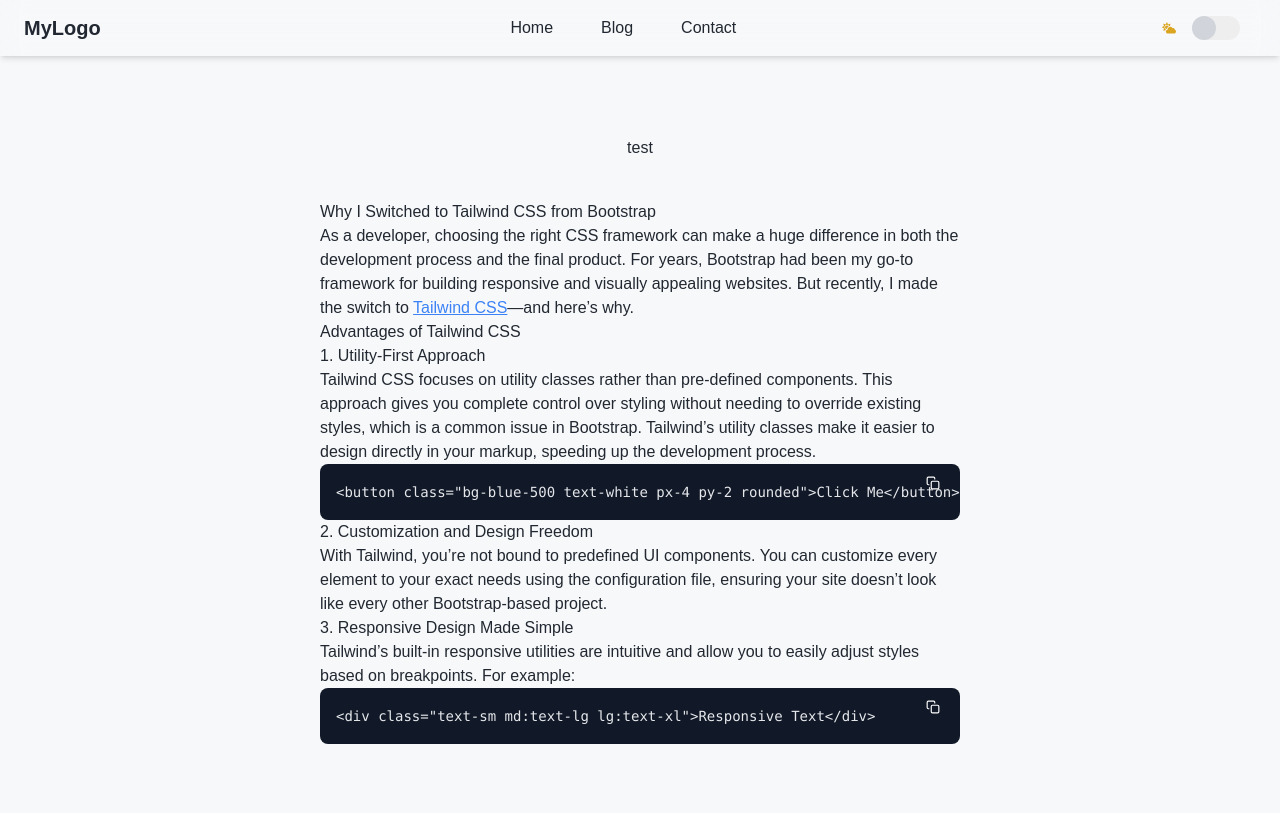
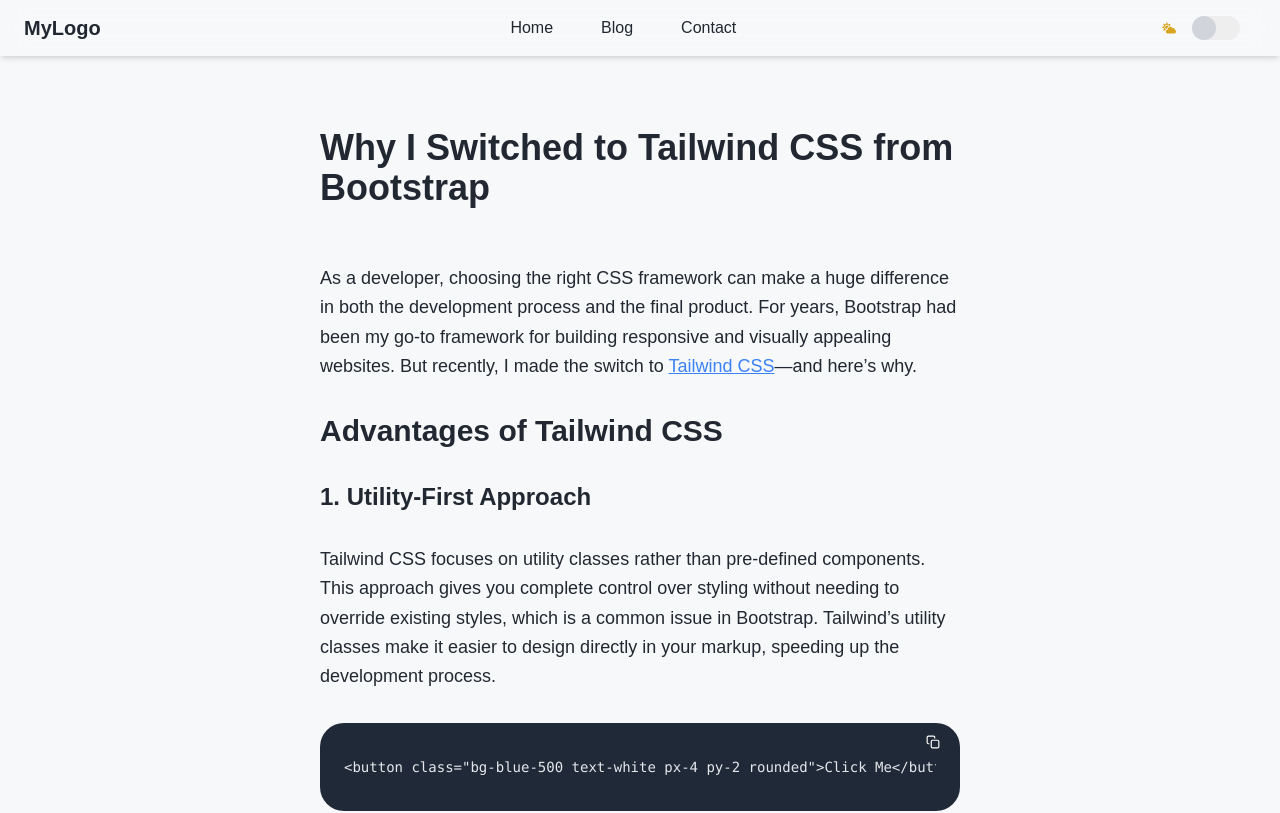
Before and after one commit to Chris24th/nextjs-appv1, a Next.js app: page /blog/posts/why-i-switched-to-tailwind-css in a window 1280 px wide. Shown: the top 813 px of the page. Built offline with nearby package versions, Linux system fonts and the light colour scheme.

Commit message:
why-i-swltched-to-tailwind-css

```diff
--- a/app/blog/posts/why-i-switched-to-tailwind-css/page.tsx
+++ b/app/blog/posts/why-i-switched-to-tailwind-css/page.tsx
@@ -20,64 +20,63 @@
         }
     };
 
-    return <PostLayout title={"test"} content={BlogContents} />;
+    return <PostLayout title={"Why I Switched to Tailwind CSS from Bootstrap"} content={BlogContents} />;
 
     function BlogContents() {
         return (
-            <div>
-                <h1>Why I Switched to Tailwind CSS from Bootstrap</h1>
-                <p>
+            <div className="space-y-8">
+                <p className="text-lg text-[var(--color4)] leading-relaxed">
                     As a developer, choosing the right CSS framework can make a huge difference in both the development process and the final product. For years, Bootstrap had been my go-to framework for building responsive and visually appealing websites. But recently, I made the switch to{" "}
-                    <a href="https://tailwindcss.com/" target="_blank" className="text-blue-500 underline">
+                    <a href="https://tailwindcss.com/" target="_blank" className="text-blue-500 hover:text-blue-700 underline">
                         Tailwind CSS
                     </a>
                     —and here’s why.
                 </p>
 
-                <h2>Advantages of Tailwind CSS</h2>
+                <h2 className="text-3xl font-semibold text-[var(--color4)] mt-6">Advantages of Tailwind CSS</h2>
 
-                <h3>1. Utility-First Approach</h3>
-                <p>
+                <h3 className="text-2xl font-semibold text-[var(--color4)] mt-4">1. Utility-First Approach</h3>
+                <p className="text-lg text-[var(--color4)] leading-relaxed">
                     Tailwind CSS focuses on utility classes rather than pre-defined components. This approach gives you complete control over styling without needing to override existing styles, which is a common issue in Bootstrap. Tailwind’s utility classes make it easier to design directly in your markup, speeding up the development process.
                 </p>
-                <div className="relative bg-gray-900 text-gray-200 rounded-lg p-4 overflow-auto">
+                <div className="relative bg-[var(--color5)] text-gray-200 rounded-3xl p-6 mt-4">
                     <button
                         onClick={() => handleCopy(codeText1, setCopied1)}
-                        className={`absolute top-2 right-2 px-3 py-1 rounded text-sm transition ${copied1 ? "text-gray-400" : "text-white"
-                            }`}
+                        className={`absolute top-2 right-2 px-3 py-1 rounded text-sm transition ${copied1 ? "text-gray-400" : "text-white"}`}
                         data-tip={copied1 ? "Copied!" : "Click to copy"}
                     >
                         {copied1 ? "Copied!" : <FiCopy />}
                     </button>
-                    <pre>
+                    <pre className="overflow-auto py-2">
                         <code className="font-mono text-sm">{codeText1}</code>
                     </pre>
                 </div>
 
-                <h3>2. Customization and Design Freedom</h3>
-                <p>
+                <h3 className="text-2xl font-semibold text-[var(--color4)] mt-6">2. Customization and Design Freedom</h3>
+                <p className="text-lg text-[var(--color4)] leading-relaxed">
                     With Tailwind, you’re not bound to predefined UI components. You can customize every element to your exact needs using the configuration file, ensuring your site doesn’t look like every other Bootstrap-based project.
                 </p>
 
-                <h3>3. Responsive Design Made Simple</h3>
-                <p>
+                <h3 className="text-2xl font-semibold text-[var(--color4)] mt-6">3. Responsive Design Made Simple</h3>
+                <p className="text-lg text-[var(--color4)] leading-relaxed">
                     Tailwind’s built-in responsive utilities are intuitive and allow you to easily adjust styles based on breakpoints. For example:
                 </p>
-                <div className="relative bg-gray-900 text-gray-200 rounded-lg p-4 overflow-auto">
+                <div className="relative bg-[var(--color5)] text-gray-200 rounded-3xl p-6 mt-4">
                     <button
                         onClick={() => handleCopy(codeText2, setCopied2)}
-                        className={`absolute top-2 right-2 px-3 py-1 rounded text-sm transition ${copied2 ? "text-gray-400" : "text-white"
-                            }`}
+                        className={`absolute top-2 right-2 px-3 py-1 rounded text-sm transition ${copied2 ? "text-gray-400" : "text-white"}`}
                         data-tip={copied2 ? "Copied!" : "Click to copy"}
                     >
                         {copied2 ? "Copied!" : <FiCopy />}
                     </button>
-                    <pre>
+                    <pre className="overflow-auto py-2">
                         <code className="font-mono text-sm">{codeText2}</code>
                     </pre>
                 </div>
+
                 {/* Additional sections can remain unchanged */}
             </div>
+
         );
     }
 }
--- a/app/components/postLayout.tsx
+++ b/app/components/postLayout.tsx
@@ -5,9 +5,11 @@
 
 export default function PostLayout({ title, content }: PostLayoutProps) {
     return (
-        <article className="mt-20 w-1/2 mx-auto">
+        <article className="mt-32 w-1/2 mx-auto">
             <div className="flex justify-center mb-10">
-                <h1>{title}</h1>
+                <h1 className="text-4xl font-bold text-[var(--color4)] mb-4">
+                    {title}
+                </h1>
             </div>
             <div className="">
                 {content()}
--- a/app/globals.css
+++ b/app/globals.css
@@ -12,6 +12,8 @@
     /* Highlight */
     --color4: #222831;
     /* Text */
+    --color5: #1F2937;
+      /* codeBg */
 }
 
 /* Dark theme (when class or media query is active) */
@@ -24,6 +26,10 @@
   /* Highlight */
   --color4: #EEEEEE;
   /* Text */
+  --color4: #EEEEEE;
+    /* Text */
+    --color5: #111827;
+    /* codeBg */
 }
 
 
--- a/tailwind.config.ts
+++ b/tailwind.config.ts
@@ -14,6 +14,7 @@
         foreground: "var(--color2)",
         highlight: "var(--color3)",
         text: "var(--color4)",
+        codeBg: "var(--color5)",
       },
     },
   },
```
